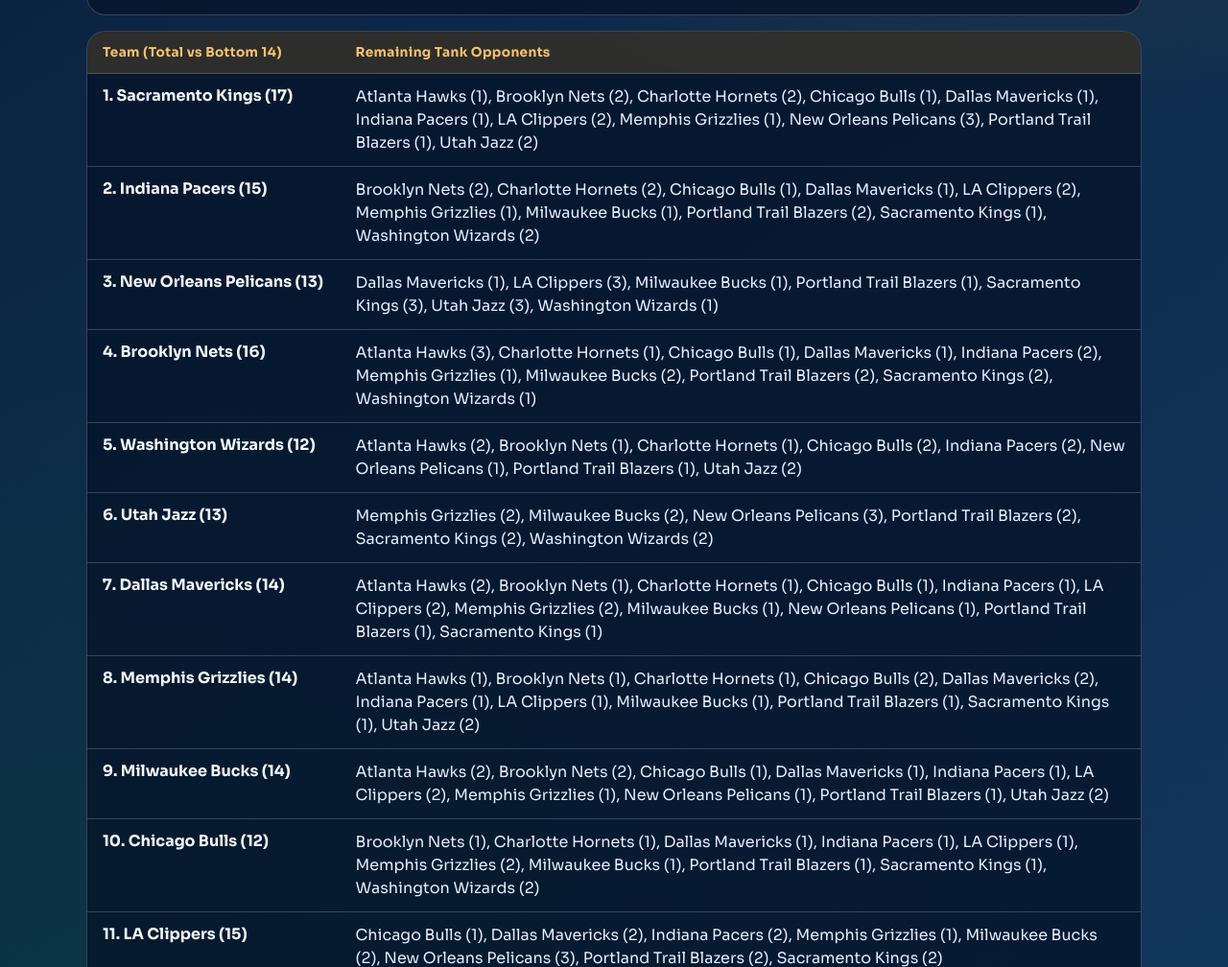
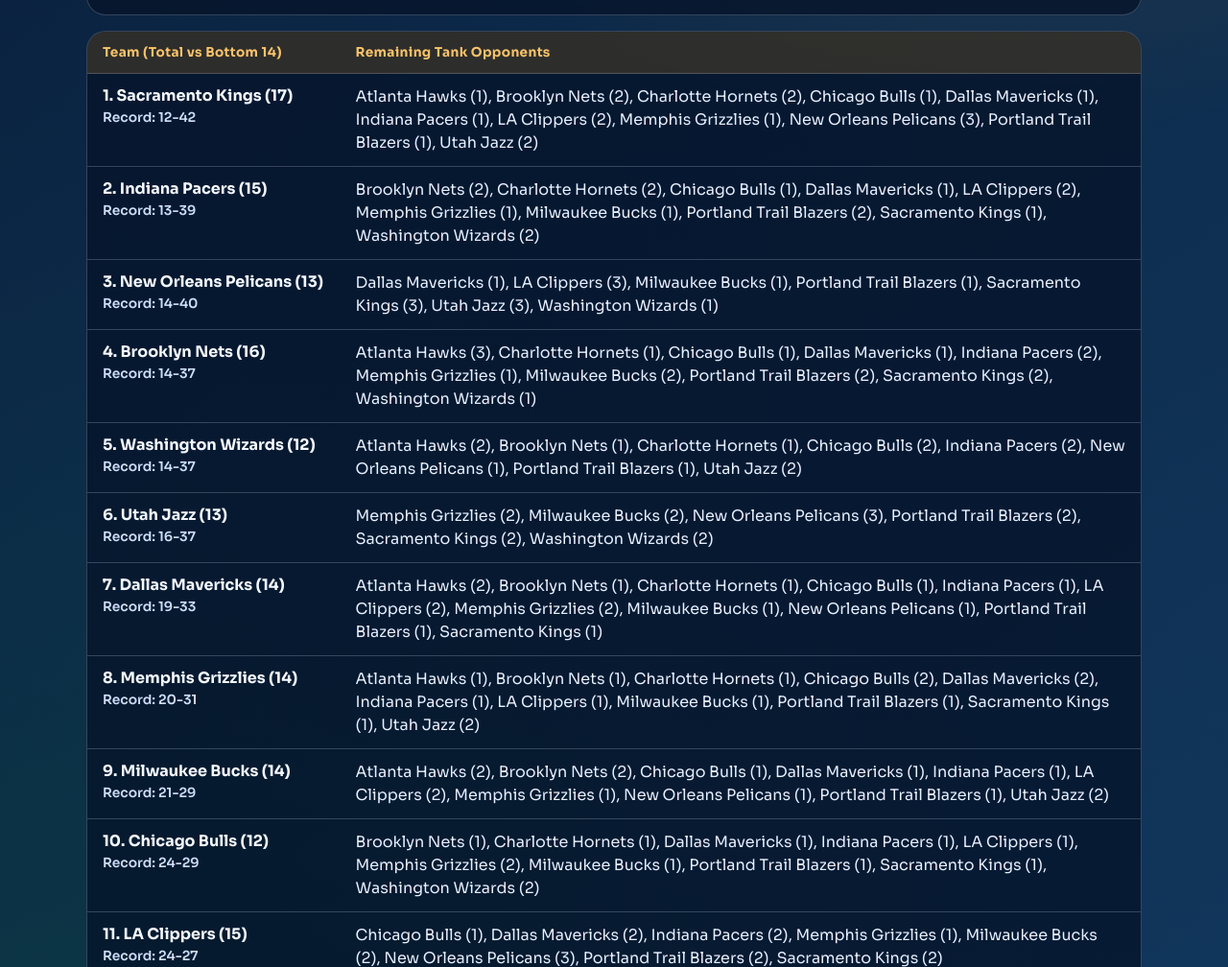
Before and after one commit to gmikenielsen/RaceToTank, a website: page public/index.html in a window 1280 px wide. Shown: the part 912-1920 px from the top of the page at 96% size. Drawn offline with Linux system fonts and the light colour scheme.

Commit message:
feat: show team records under names in first column

```diff
--- a/public/app.js
+++ b/public/app.js
@@ -82,6 +82,11 @@
   return baseTeam;
 }
 
+function resolveRecordText(row) {
+  const record = String(row?.record || '').trim();
+  return record || '--';
+}
+
 function formatLoadStatus(rowsCount, generatedAt, refreshStatus) {
   let message = `${rowsCount} teams loaded. Last updated: ${formatTimestamp(generatedAt)}.`;
 
@@ -149,16 +154,18 @@
   const desktopHtml = orderedRows
     .map((row, index) => {
       const team = `${index + 1}.&nbsp;${escapeHtml(resolveTeamDisplay(row))}`;
+      const record = escapeHtml(resolveRecordText(row));
       const opponents = escapeHtml(row.opponentsText || 'None');
-      return `<tr><td class="team">${team}</td><td class="opponents">${opponents}</td></tr>`;
+      return `<tr><td class="team"><div class="team-main">${team}</div><div class="team-record">Record: ${record}</div></td><td class="opponents">${opponents}</td></tr>`;
     })
     .join('');
 
   const mobileHtml = orderedRows
     .map((row, index) => {
       const team = `${index + 1}.&nbsp;${escapeHtml(resolveTeamDisplay(row))}`;
+      const record = escapeHtml(resolveRecordText(row));
       const opponents = escapeHtml(row.opponentsText || 'None');
-      return `<article class="card"><div class="team">${team}</div><div class="opponents">${opponents}</div></article>`;
+      return `<article class="card"><div class="team"><div class="team-main">${team}</div><div class="team-record">Record: ${record}</div></div><div class="opponents">${opponents}</div></article>`;
     })
     .join('');
 
--- a/public/index.html
+++ b/public/index.html
@@ -162,8 +162,18 @@
 
       .team {
         font-weight: 700;
+      }
+
+      .team-main {
         white-space: nowrap;
         text-wrap: nowrap;
+      }
+
+      .team-record {
+        margin-top: 4px;
+        color: #cddcf7;
+        font-size: 0.86rem;
+        font-weight: 600;
       }
 
       .opponents {
```
